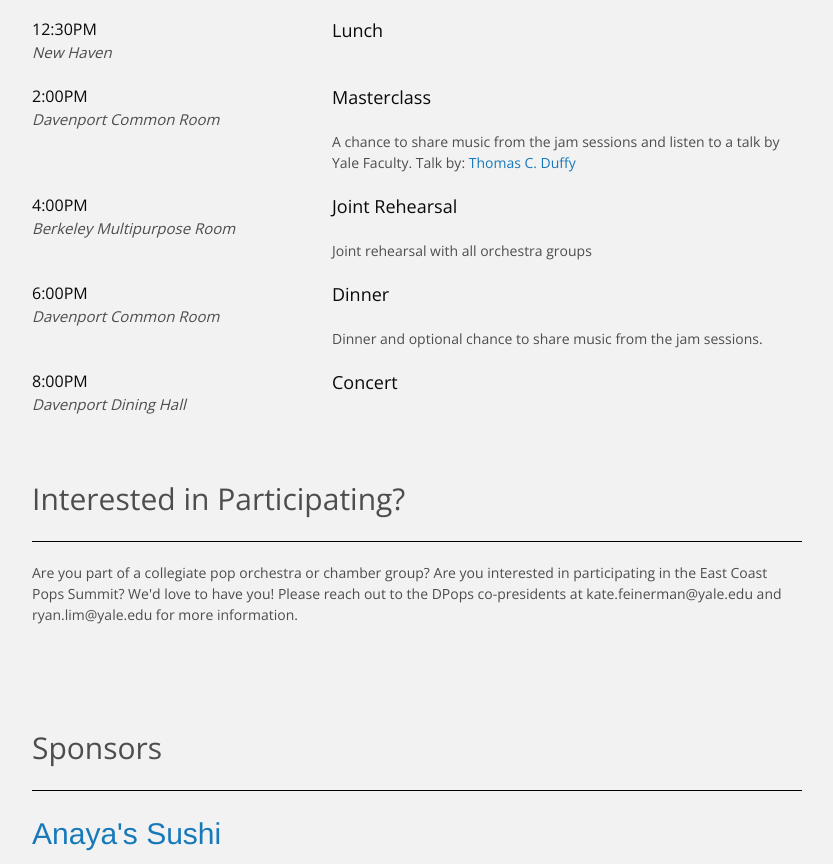
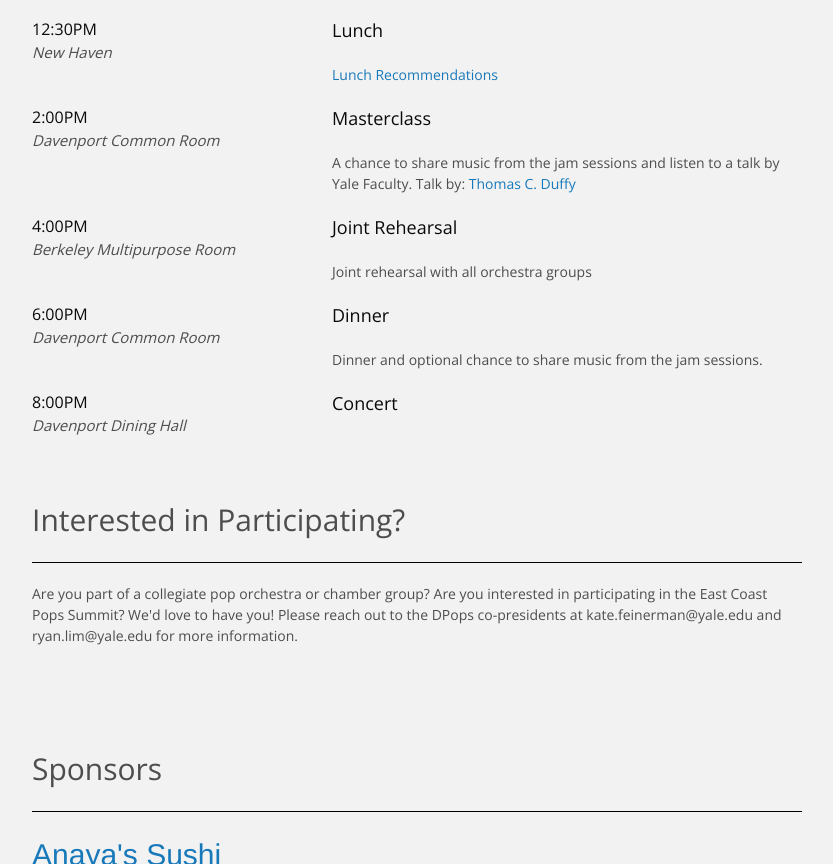
Before and after one commit to ColumbiaPops/ColumbiaPops.github.io, a plain HTML site: page index.html in a window 1280 px wide. Shown: the part 4274-5138 px from the top of the page, without its empty margins (223-1056 px from the left). Drawn offline with nearby package versions, Linux system fonts and the light colour scheme.

Commit message:
add lunch recommendations

```diff
--- a/index.html
+++ b/index.html
@@ -237,6 +237,9 @@
             <div class="event">
               Lunch
             </div>
+            <div class="description">
+                <a href="https://docs.google.com/document/u/1/d/1Oma1_vngHRJ6HpXc1WITIClb8iwfdlMBkOw6T7hluZg/edit">Lunch Recommendations</a>
+            </div>
           </div>
         </div>
 
```
